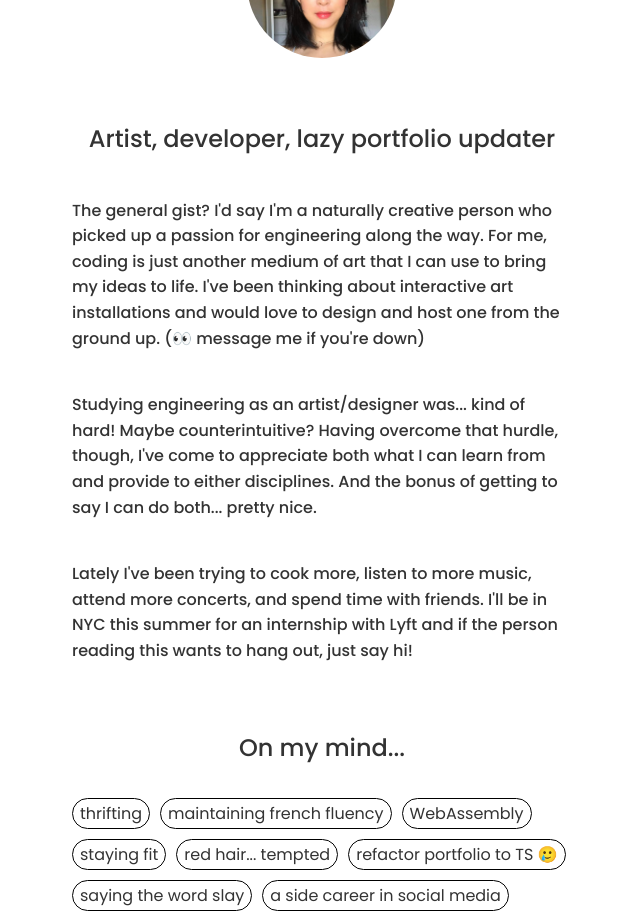
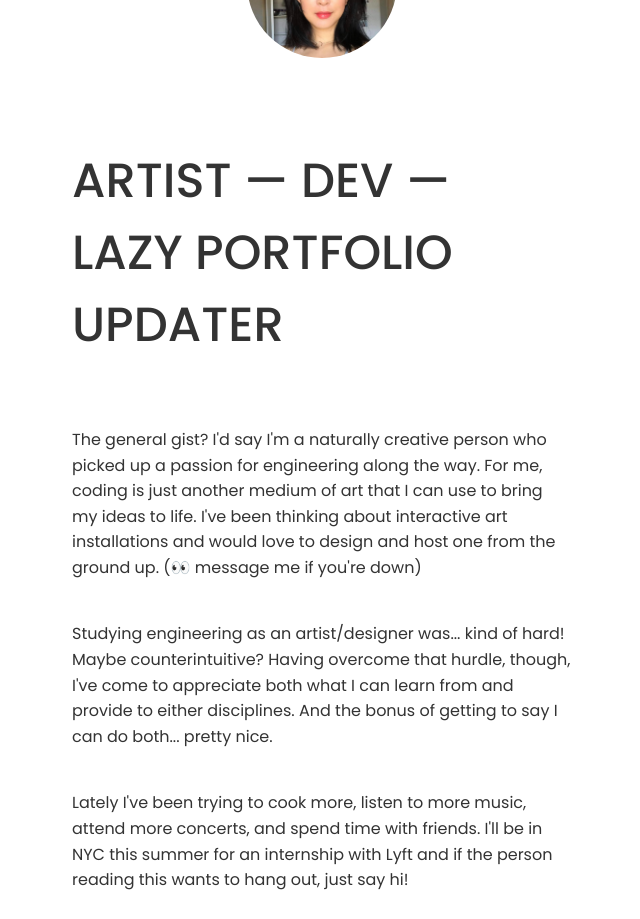
Before and after one commit to cowjuh/portfolio-2021, a Next.js app: page /about in a window 1280 px wide. Shown: the part 200-1119 px from the top of the page, without its empty margins (318-958 px from the left). Built offline with nearby package versions, Linux system fonts and the light colour scheme.

Commit message:
Styling updates

```diff
--- a/components/atoms/Tag.js
+++ b/components/atoms/Tag.js
@@ -1,8 +1,8 @@
 import styled from "styled-components";
 
 const TagContainer = styled.div`
-  border: 1px solid black;
-  padding: 2px 7px;
+  border: 1.5px solid black;
+  padding: 4px 7px;
   border-radius: 20px;
   max-width: fit-content;
 `;
--- a/pages/about.js
+++ b/pages/about.js
@@ -31,6 +31,7 @@ const ContentSection = styled.div`
   display: flex;
   align-items: center;
   flex-direction: column;
+  font-weight: normal;
 `;
 
 const TagContainer = styled.div`
@@ -70,7 +71,7 @@ const Notule = () => {
             <ProfileImg width="300px" src="/me2022.jpg" />
           </ImgFrame>
           <br />
-          <h3>Artist, developer, lazy portfolio updater</h3>
+          <h1>ARTIST — DEV — LAZY PORTFOLIO UPDATER</h1>
           <p>
             <br />
             The general gist? I'd say I'm a naturally creative person who picked
@@ -108,13 +109,6 @@ const Notule = () => {
         <Contact />
       </MainContainer>
       <GlobalStyles />
-      <style jsx>
-        {`
-          p {
-            font-weight: 500;
-          }
-        `}
-      </style>
     </BodyContainer>
   );
 };
```
